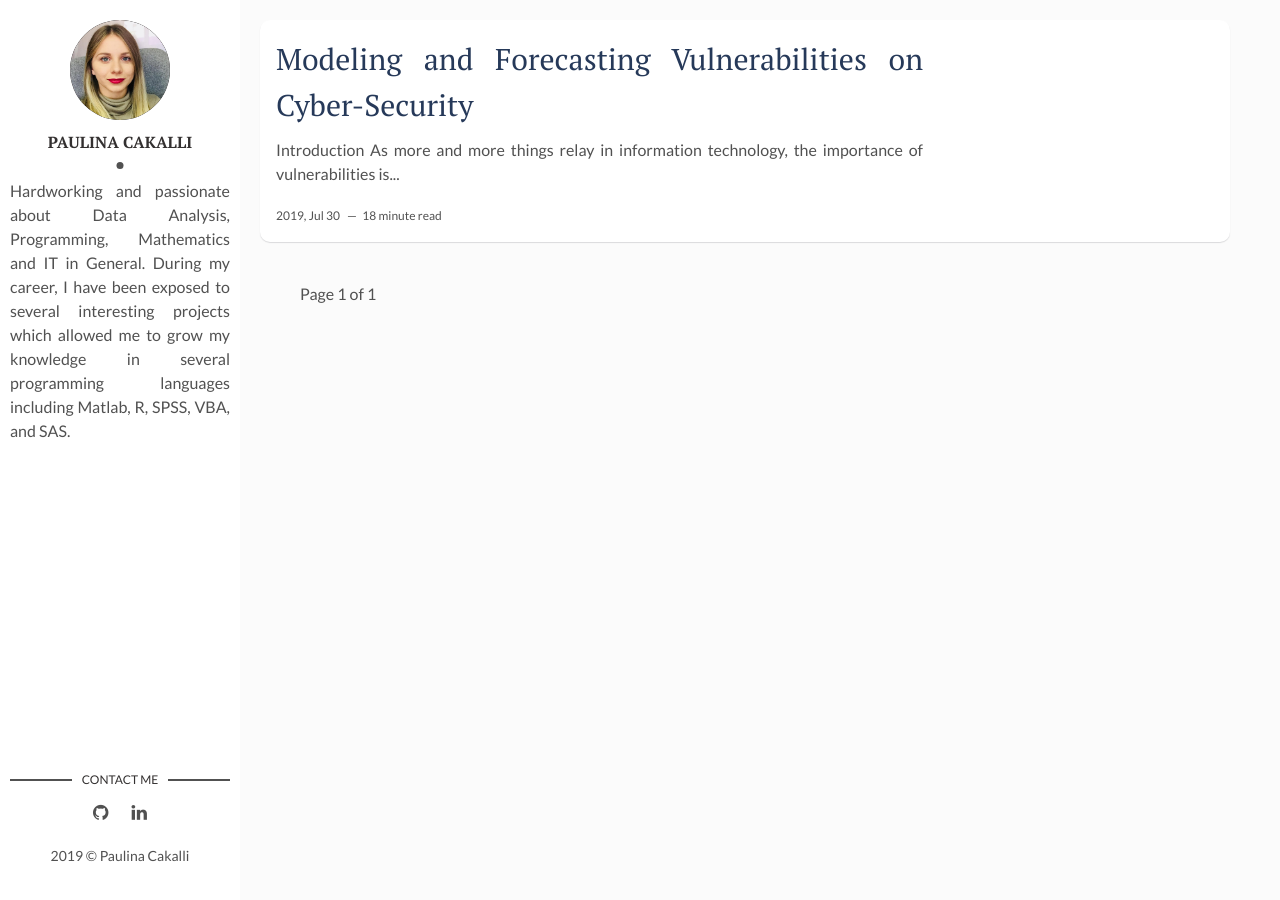
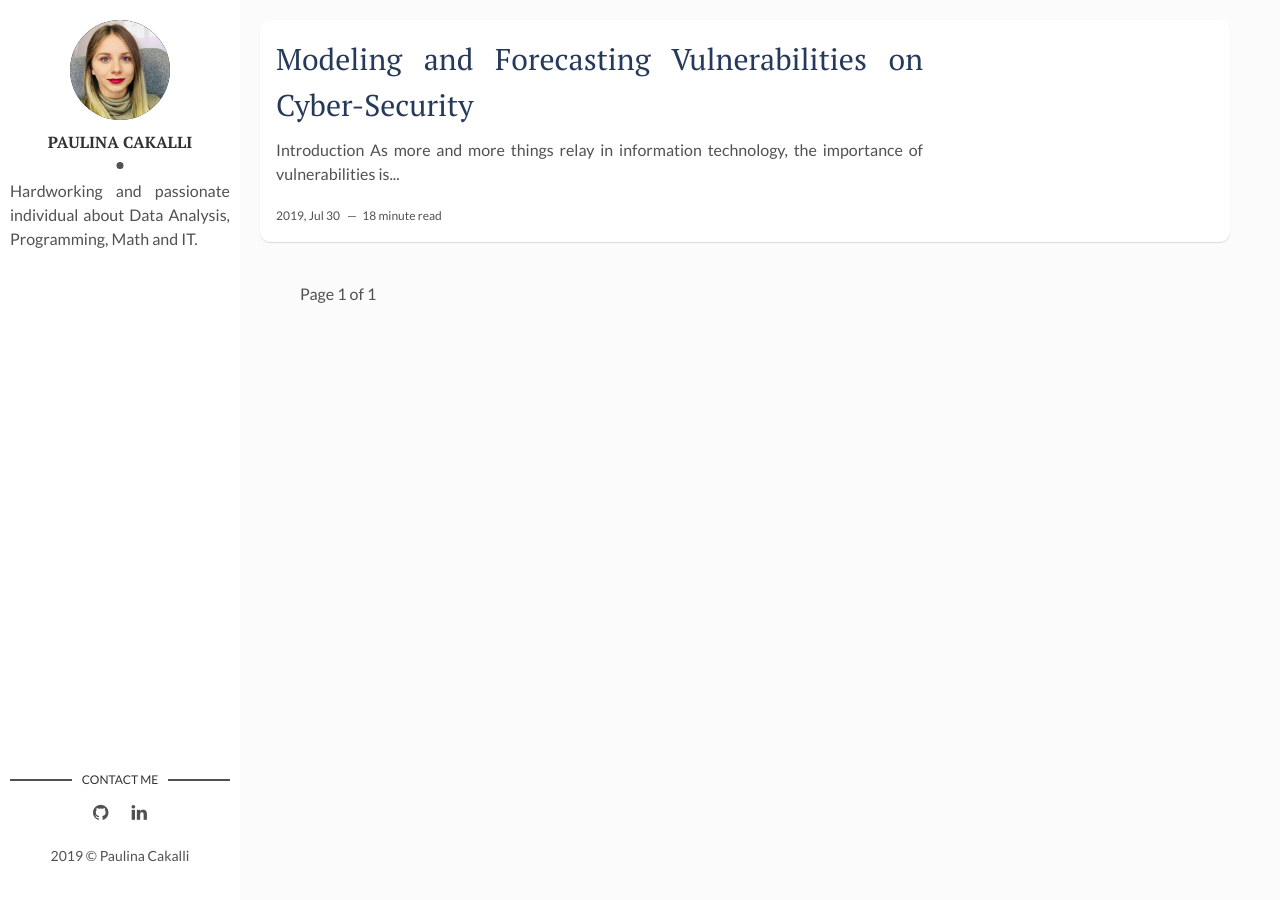
Before and after one commit to PaulinaCakalli/paulinacakalli.github.io, a Jekyll site: the page built from index.html, in a window 1280 px wide. Built offline with Jekyll 4.4.1, drawn with Linux system fonts in a browser that asks for light colours; the list of posts is cut into pages by our own code.

Commit message:
Update _config.yml

```diff
--- a/_config.yml
+++ b/_config.yml
@@ -11,7 +11,7 @@ site-twitter: #if your site has a twitter account, enter it here
 # Author Settings
 author: Paulina Cakalli # add your name
 author-img: profile.jpeg # add your photo
-about-author: Hardworking and passionate about Data Analysis, Programming, Mathematics and IT in General. During my career, I have been exposed to several interesting projects which allowed me to grow my knowledge in several programming languages including Matlab, R, SPSS, VBA, and SAS.
+about-author: Hardworking and passionate individual about Data Analysis, Programming, Math and IT.
 #social-twitter: # add your Twitter handle
 #social-facebook: # add your Facebook handle
 social-github: PaulinaCakalli # add your Github handle
```
